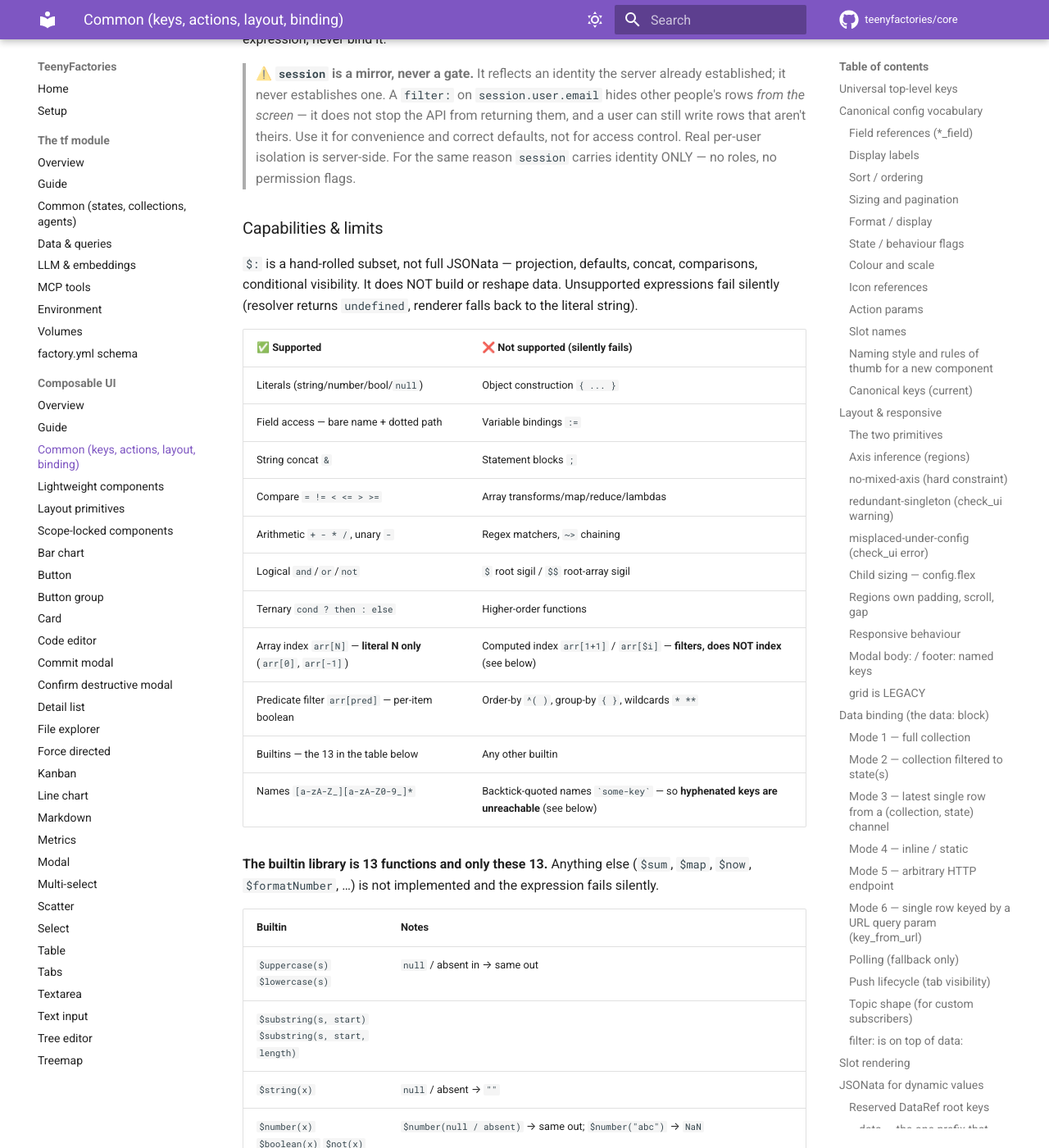
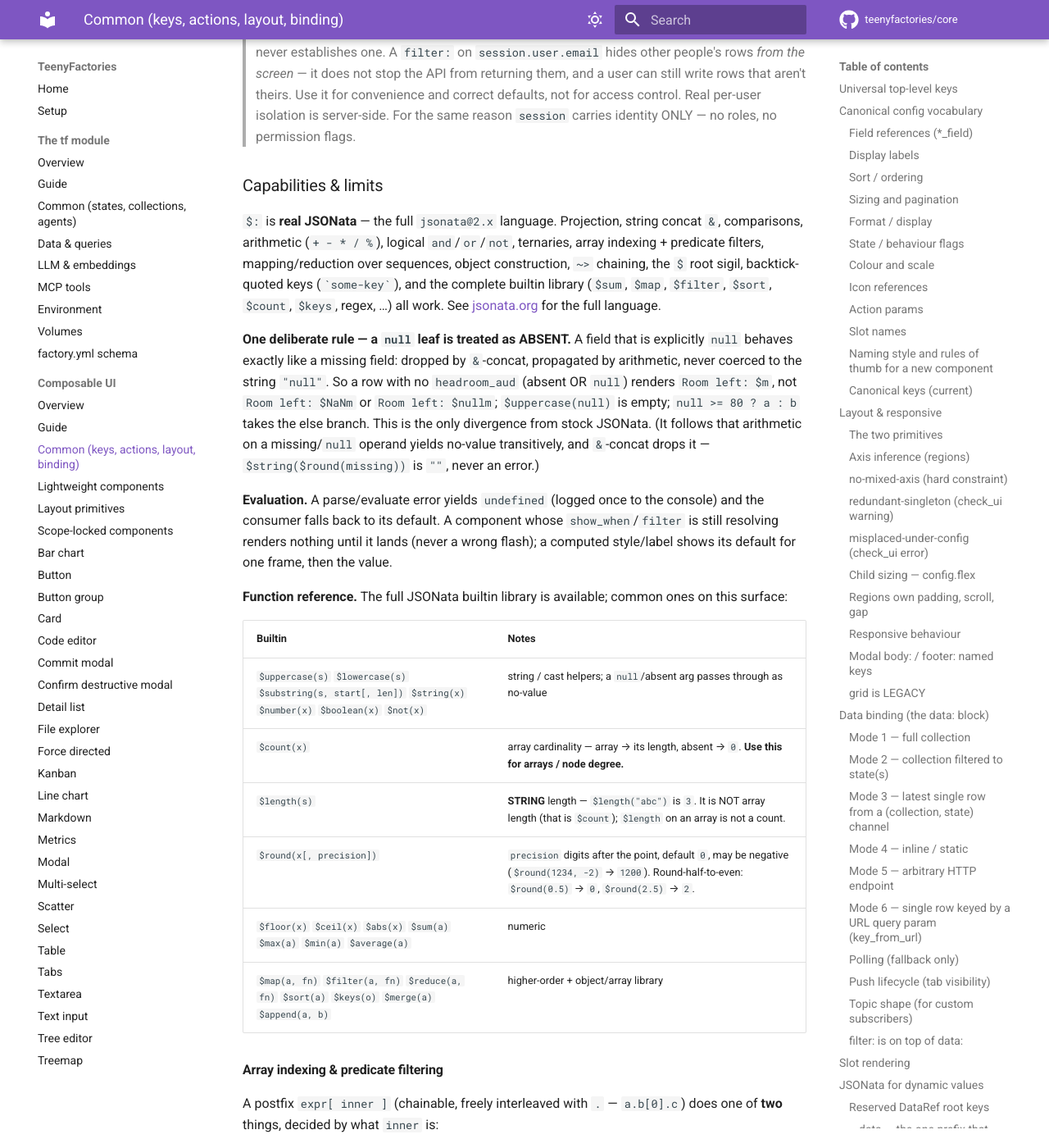
Before and after one commit to teenyfactories/core, an MkDocs documentation site: the page built from docs/reference/ui-common.md, in a window 1280 px wide and 1400 px high, scrolled down 16025 px. Shown: the whole window at 82% size. Built offline with MkDocs 1.6.1 and Material for MkDocs 9.7.7, drawn with Linux system fonts in a browser that asks for light colours; comment, search, counter and statistics services are not loaded; some of the changed text lies outside the part shown.

Commit message:
docs(reference): mirror ui-common/ui-editable_grid — real JSONata engine
Mirror of the orchestrator reference-library update: the composable $: engine
is real jsonata@2.x (full language), not a hand-rolled subset; null-as-absent
rule; $length is string length (use $count for arrays).

````diff
--- a/docs/reference/ui-common.md
+++ b/docs/reference/ui-common.md
@@ -374,9 +374,9 @@ Any config taking a derived value (cell labels, formatted strings, computed styl
 
 Default is literal: `label: "Email Drafter"` → literal; numbers/booleans/arrays → literal. JSONata via `$:` prefix: `label: "$:value.subject"` → evaluated. Object form interchangeable: `label: { jsonata: "value.subject" }` ≡ prefix form. Escape a literal `$:` with `"$$:..."`. Non-strings never evaluate. Reserved structural keys are literal-only: `component`, `id`, `data.collection`, `data.state`, `data.latest`, `data.endpoint`, `data.poll`, `data.inline`, `on_<event>.action`, `slot`, `config.pagination.mode`.
 
-The current row/node/scope is the implicit root — reference fields with **bare names** (`subject`, `value.body`). **There are no `$`-prefixed scope variables.** The tokenizer reads any `$word` as a *builtin function name* and expects a `(` after it, so `$user.email` is a parse error that resolves to `undefined`. Everything you can read is a bare key on the DataRef root (below).
+The current row/node/scope is the input — reference fields with **bare names** (`subject`, `value.body`). In stock JSONata `$` is the whole input, so `$.prospect_name` ≡ bare `prospect_name`; **prefer the bare form** on this surface. A `$name(` is a builtin call.
 
-> **Common mistake — no `$.field`.** The mini-parser doesn't support the real-JSONata `$` root sigil. `"$:$.prospect_name"` silently fails (resolver returns `undefined`, renderer falls back to the literal string). Always use bare names: `"$:prospect_name"`, `"$:'Review: ' & prospect_name"`, `"$:touch_count >= 3 ? 'exhausted' : 'active'"`.
+> **Style — prefer bare names.** `"$: prospect_name"` reads the field off the current scope; `"$: $.prospect_name"` is equivalent but noisier. Use bare names: `"$: prospect_name"`, `"$: 'Review: ' & prospect_name"`, `"$: touch_count >= 3 ? 'exhausted' : 'active'"`.
 
 ### Reserved DataRef root keys
 
@@ -440,36 +440,22 @@ It is **read-only, enforced**: the object is deep-frozen and the key is non-writ
 
 ### Capabilities & limits
 
-`$:` is a hand-rolled subset, not full JSONata — projection, defaults, concat, comparisons, conditional visibility. It does NOT build or reshape data. Unsupported expressions fail silently (resolver returns `undefined`, renderer falls back to the literal string).
+`$:` is **real JSONata** — the full `jsonata@2.x` language. Projection, string concat `&`, comparisons, arithmetic (`+ - * / %`), logical `and`/`or`/`not`, ternaries, array indexing + predicate filters, mapping/reduction over sequences, object construction, `~>` chaining, the `$` root sigil, backtick-quoted keys (`` `some-key` ``), and the complete builtin library (`$sum`, `$map`, `$filter`, `$sort`, `$count`, `$keys`, regex, …) all work. See [jsonata.org](https://jsonata.org) for the full language.
 
-| ✅ Supported | ❌ Not supported (silently fails) |
-|---|---|
-| Literals (string/number/bool/`null`) | Object construction `{ ... }` |
-| Field access — bare name + dotted path | Variable bindings `:=` |
-| String concat `&` | Statement blocks `;` |
-| Compare `= != < <= > >=` | Array transforms/map/reduce/lambdas |
-| Arithmetic `+ - * /`, unary `-` | Regex matchers, `~>` chaining |
-| Logical `and`/`or`/`not` | `$` root sigil / `$$` root-array sigil |
-| Ternary `cond ? then : else` | Higher-order functions |
-| Array index `arr[N]` — **literal N only** (`arr[0]`, `arr[-1]`) | Computed index `arr[1+1]` / `arr[$i]` — **filters, does NOT index** (see below) |
-| Predicate filter `arr[pred]` — per-item boolean | Order-by `^( )`, group-by `{ }`, wildcards `* **` |
-| Builtins — the 13 in the table below | Any other builtin |
-| Names `[a-zA-Z_][a-zA-Z0-9_]*` | Backtick-quoted names `` `some-key` `` — so **hyphenated keys are unreachable** (see below) |
+**One deliberate rule — a `null` leaf is treated as ABSENT.** A field that is explicitly `null` behaves exactly like a missing field: dropped by `&`-concat, propagated by arithmetic, never coerced to the string `"null"`. So a row with no `headroom_aud` (absent OR `null`) renders `Room left: $m`, not `Room left: $NaNm` or `Room left: $nullm`; `$uppercase(null)` is empty; `null >= 80 ? a : b` takes the else branch. This is the only divergence from stock JSONata. (It follows that arithmetic on a missing/`null` operand yields no-value transitively, and `&`-concat drops it — `$string($round(missing))` is `""`, never an error.)
 
-**The builtin library is 13 functions and only these 13.** Anything else (`$sum`, `$map`, `$now`, `$formatNumber`, …) is not implemented and the expression fails silently.
+**Evaluation.** A parse/evaluate error yields `undefined` (logged once to the console) and the consumer falls back to its default. A component whose `show_when`/`filter` is still resolving renders nothing until it lands (never a wrong flash); a computed style/label shows its default for one frame, then the value.
+
+**Function reference.** The full JSONata builtin library is available; common ones on this surface:
 
 | Builtin | Notes |
 |---|---|
-| `$uppercase(s)` `$lowercase(s)` | `null` / absent in → same out |
-| `$substring(s, start)` `$substring(s, start, length)` | |
-| `$string(x)` | `null` / absent → `""` |
-| `$number(x)` `$boolean(x)` `$not(x)` | `$number(null / absent)` → same out; `$number("abc")` → `NaN` |
-| `$length(x)` | string or array length; anything else → `0`. Deliberately does **not** pass absent through — `$length(missing)` is `0`, so `$length(missing) + 1` is `1` |
-| `$count(x)` | sequence cardinality: array → its length, absent/`null` → `0`, any other single value → `1`. Contrast `$length`: `$count("abc")` is `1` (one string), `$length("abc")` is `3` (three chars) |
-| `$round(x)` `$round(x, precision)` | `precision` = digits after the decimal point, default `0`, **may be negative** (`$round(1234, -2)` → `1200`). Uses JSONata's **round-half-to-even** (banker's rounding): `$round(0.5)` → `0`, `$round(1.5)` → `2`, `$round(2.5)` → `2` — not `Math.round`'s half-away-from-zero |
-| `$floor(x)` `$ceil(x)` `$abs(x)` | |
-
-**An absent operand makes the whole arithmetic expression absent.** `+ - * /` and unary `-` propagate a missing (or `null`) field the way the spec does: the result is `undefined`, propagation is transitive through nesting and through the numeric builtins, and `&`-concat then drops it. So a row with no `headroom_aud` renders `Room left: $m`, not `Room left: $NaNm`. The numeric builtins behave the same way, so `$string($round(missing))` is `""` and never an error. (`%` modulo is not part of the subset at all — it does not lex.)
+| `$uppercase(s)` `$lowercase(s)` `$substring(s, start[, len])` `$string(x)` `$number(x)` `$boolean(x)` `$not(x)` | string / cast helpers; a `null`/absent arg passes through as no-value |
+| `$count(x)` | array cardinality — array → its length, absent → `0`. **Use this for arrays / node degree.** |
+| `$length(s)` | **STRING** length — `$length("abc")` is `3`. It is NOT array length (that is `$count`); `$length` on an array is not a count. |
+| `$round(x[, precision])` | `precision` digits after the point, default `0`, may be negative (`$round(1234, -2)` → `1200`). Round-half-to-even: `$round(0.5)` → `0`, `$round(2.5)` → `2`. |
+| `$floor(x)` `$ceil(x)` `$abs(x)` `$sum(a)` `$max(a)` `$min(a)` `$average(a)` | numeric |
+| `$map(a, fn)` `$filter(a, fn)` `$reduce(a, fn)` `$sort(a)` `$keys(o)` `$merge(a)` `$append(a, b)` | higher-order + object/array library |
 
 #### Array indexing & predicate filtering
 
@@ -477,8 +463,8 @@ A postfix `expr[ inner ]` (chainable, freely interleaved with `.` — `a.b[0].c`
 
 | `inner` is… | Branch | Behaviour |
 |---|---|---|
-| a **numeric literal** (or unary-minus numeric — `[0]`, `[-1]`) | **positional index** | Target wrapped as `[target]` when not already an array. Negative counts from the end (`[-1]` = last). Out-of-range, or indexing absent/`null`, → `undefined`. A non-integer literal (`arr[1.5]`) is a JS lookup → `undefined`. |
-| **anything else** (`kind = 'x'`, `n > 0`, a bare field, …) | **per-item filter** | Target wrapped as an array; `inner` is evaluated with **each item as the context** (bare names and `data.` resolve against that item); truthy items kept. Collapses per jsonata: **0 kept → `undefined`, 1 kept → the item itself (not a 1-array), ≥2 → an array**. |
+| a **number** — literal OR computed (`[0]`, `[-1]`, `[$i]`, `[1+1]`) | **positional index** | Target treated as a sequence. Negative counts from the end (`[-1]` = last). Out-of-range, or indexing absent, → `undefined`. |
+| **a predicate** (`kind = 'x'`, `n > 0`, a bare field, …) | **per-item filter** | `inner` is evaluated with **each item as the context** (bare names and `data.` resolve against that item); truthy items kept. Collapses per JSONata: **0 kept → `undefined`, 1 kept → the item itself, ≥2 → an array**. |
 
 ```yaml
 # index
@@ -488,11 +474,11 @@ label: "$: rows[-1].name"         # last row's name
 value: "$: source_edges[target.data.type = 'state'][0].id"
 # count the matches (filter → $count)
 label: "$: $count(rows[status = 'open']) & ' open'"
+# map a field over a sequence (stock JSONata — auto-maps `.` over multiple matches)
+label: "$: nodes[data.type = 'agent'].id"
 ```
 
-> ⚠️ **Deliberate subset — a COMPUTED index filters, it does not index.** Only a **literal** index positions; runtime-computed indices are not supported. `arr[1+1]` is an arithmetic expression, not a literal, so it takes the **filter** branch — `2` is truthy for every item, so the WHOLE array comes back, not element 2. Same for `arr[$i]` (a number variable) and `arr[true]`. If you need the Nth element, the index must be a literal in the YAML. This is a known scoped gap, not a bug.
-
-> ⚠️ **`.field` after a filter only reads through when the filter collapses to ONE item.** `nodes[pred].id` gives the id when exactly one node matches, but `undefined` when **two or more** match — a filter that keeps ≥2 stays an array, and `.field` on an array is a plain property lookup with no auto-mapping (mapping `.` over a sequence is not in the subset). The behaviour therefore flips with the data. To read a field off a possibly-multi match, index first (`nodes[pred][0].id`).
+`.field` **maps over a sequence** (stock JSONata): `nodes[pred].id` yields the id of the match when one matches, and an array of ids when several do. To force a single value regardless, index first (`nodes[pred][0].id`).
 
 **Hyphenated keys are unreachable — `$: data.some-key` cannot be written.** A name is `[a-zA-Z_][a-zA-Z0-9_]*`, with no hyphen, so `data.some-key` lexes as *subtraction*: `data.some` minus `key`. Both sides are usually absent, so the expression quietly evaluates to `undefined` and the value renders blank — there is no error to tell you why. JSONata's answer is backtick-quoted names (`` `some-key` ``); **we do not support those** — a backtick is an unexpected character and fails the whole expression. This never affects tf's own identifiers (collection and state names are validated `^[a-z0-9_]+$`), only an arbitrary hyphenated key inside a row's stored `value` blob. **Workaround: rename the key to `snake_case` in the agent that writes the row.** If a `$:` projection of a stored field comes back mysteriously blank, check the key for a hyphen first.
 
````
Also changed, not shown: docs/reference/ui-editable_grid.md (+1 -1 lines).
